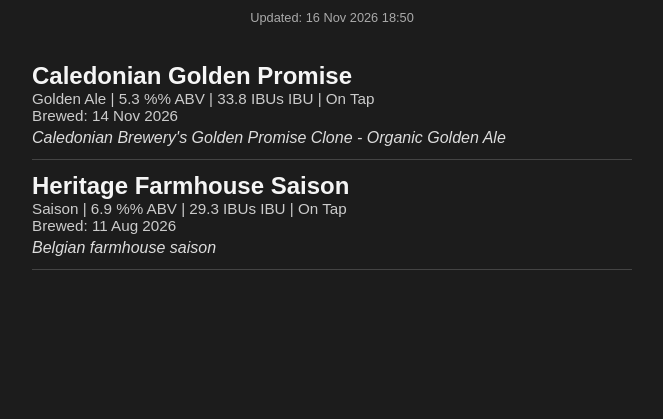
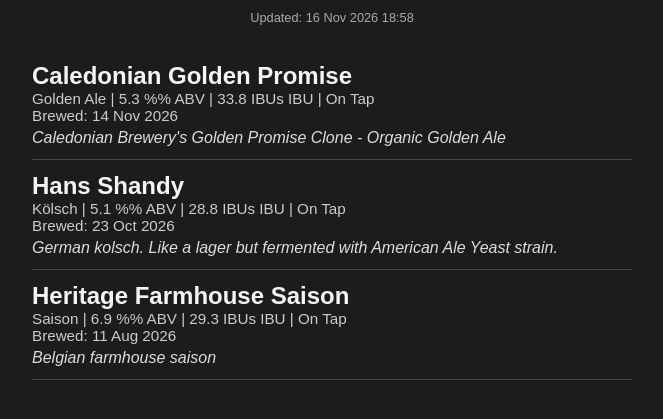
Before and after one commit to FiferDave/Tap-List, a plain HTML site: page index.html in a window 1280 px wide. Shown: the part 87-506 px from the top of the page, without its empty margins (308-971 px from the left). Drawn offline with Linux system fonts and the light colour scheme.

Commit message:
Menu update 2026-11-16 18:58

```diff
--- a/index.html
+++ b/index.html
@@ -54,7 +54,7 @@ h1 {
 <body>
 
 <h1>🍺 Beer Menu</h1>
-<p class="updated">Updated: 16 Nov 2026 18:50</p>
+<p class="updated">Updated: 16 Nov 2026 18:58</p>
 
     <div class="beer">
         <div class="name">Caledonian Golden Promise</div>
@@ -68,6 +68,20 @@ h1 {
 
         <div class="desc">
             Caledonian Brewery's Golden Promise Clone - Organic Golden Ale
+        </div>
+        </div>
+    <div class="beer">
+        <div class="name">Hans Shandy</div>
+        <div class="meta">
+            Kölsch | 5.1 %% ABV | 28.8 IBUs IBU | On Tap
+        </div>
+
+        <div class="meta">
+            Brewed: 23 Oct 2026
+        </div>
+
+        <div class="desc">
+            German kolsch.  Like a lager but fermented with American Ale Yeast strain.
         </div>
         </div>
     <div class="beer">
```
